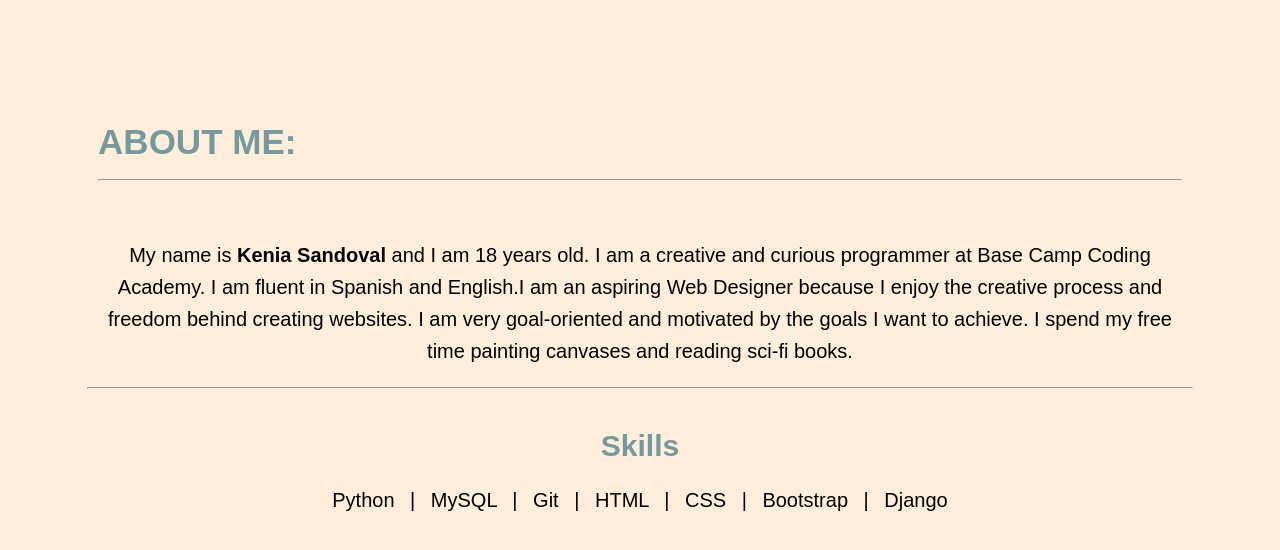
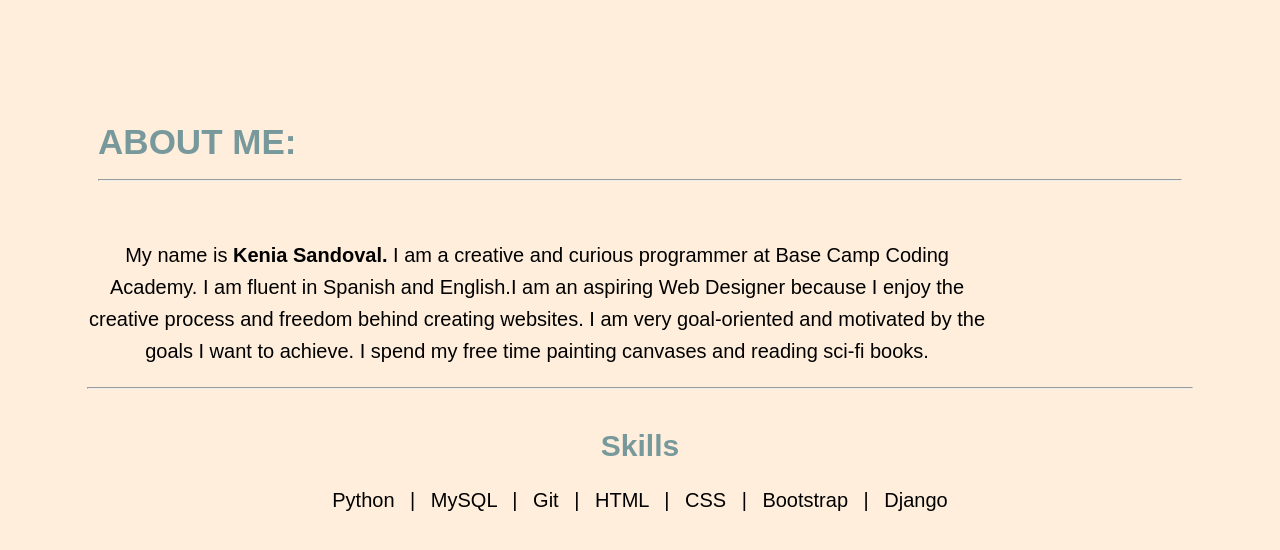
Before and after one commit to ksandoval21/ksandoval21.github.io, a plain HTML site: page index.html in a window 1280 px wide. Shown: the part 466-1016 px from the top of the page. Drawn offline with Linux system fonts and the light colour scheme.

Commit message:
took out my age

```diff
--- a/index.html
+++ b/index.html
@@ -69,8 +69,8 @@
         ABOUT ME:
         <hr />
       </h2>
-      <p>
-        My name is <b>Kenia Sandoval</b> and I am 18 years old. I am a creative
+      <p class="smaller">
+        My name is <b>Kenia Sandoval. </b>I am a creative
         and curious programmer at Base Camp Coding Academy. I am fluent in
         Spanish and English.I am an aspiring Web Designer because I enjoy the
         creative process and freedom behind creating websites. I am very
--- a/style.css
+++ b/style.css
@@ -79,6 +79,7 @@ p {
   font-size: 20px;
   line-height: 1.6;
   text-align: center;
+
 }
 .things {
     position: relative;
@@ -118,6 +119,9 @@ h2 {
   bottom: -110px;
   width: 340px;
 
+}
+.smaller{
+  width: 900px;
 }
 footer {
   padding: 6%;
```
